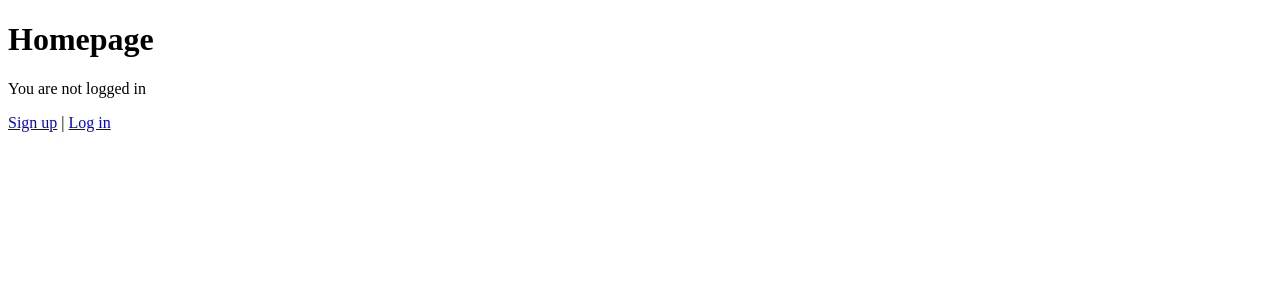
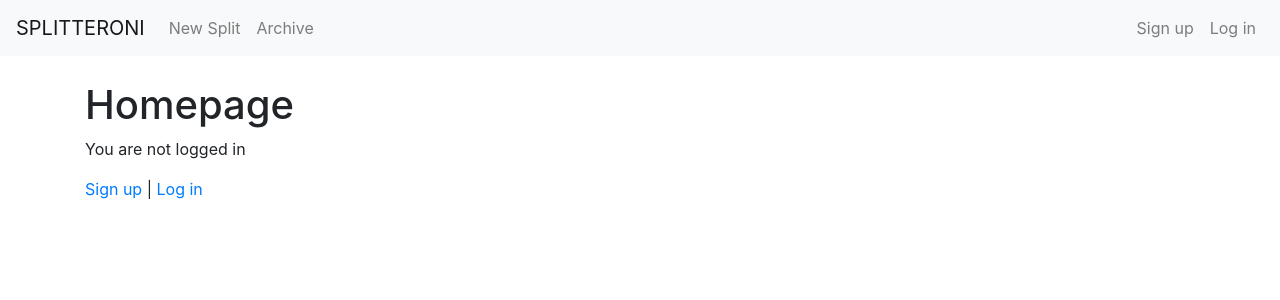
Before and after one commit to jlamonade/splitteroni, a Django app: template templates/home.html in a window 1280 px wide. Shown: the top 300 px of the page. Run offline with Django 3.2, Linux system fonts and the light colour scheme; the template is opened without the code that fills it, so the values that code supplies are empty; some libraries are stand-ins or nearby versions.

Commit message:
added allauth and email/password login only

```diff
--- a/config/urls.py
+++ b/config/urls.py
@@ -21,9 +21,8 @@ urlpatterns = [
     path('admin/', admin.site.urls),
 
     # User management
-    path('users/', include('django.contrib.auth.urls')),
+    path('users/', include('allauth.urls')),
 
     # Local apps
-    path('users/', include('users.urls')),
     path('', include('pages.urls')),
 ]
--- a/templates/_base.html
+++ b/templates/_base.html
@@ -1,11 +1,63 @@
+{% load static %}
 <!DOCTYPE html>
-<html lang="en">
+<html>
 <head>
-    <meta charset="UTF-8">
-    <title>{% block title %}{% endblock title %}</title>
+  <meta charset="utf-8">
+  <title>{% block title %}Splitteroni{% endblock title %}</title>
+  <meta name="viewport" content="width=device-width, initial-scale=1, shrink-to-fit=no">
+  <!-- CSS -->
+  <link rel="stylesheet" href="https://stackpath.bootstrapcdn.com/bootstrap/4.5.0/css/bootstrap.min.css"
+        integrity="sha384-9aIt2nRpC12Uk9gS9baDl411NQApFmC26EwAOH8WgZl5MYYxFfc+NcPb1dKGj7Sk" crossorigin="anonymous">
+  <link rel="stylesheet" href="{% static 'css/base.css' %}">
 </head>
 <body>
-{% block content %}
-{% endblock content %}
+  <header>
+    <nav class="navbar navbar-expand-md navbar-light bg-light"
+         style="margin-bottom: 25px">
+      <a class="navbar-brand" href="{% url 'home' %}">SPLITTERONI</a>
+      <button class="navbar-toggler" type="button" data-toggle="collapse" data-target="#navbarSupportedContent"
+              aria-controls="navbarSupportedContent" aria-expanded="false" aria-label="Toggle navigation">
+        <span class="navbar-toggler-icon"></span>
+      </button>
+
+      <div class="collapse navbar-collapse" id="navbarSupportedContent">
+        <ul class="navbar-nav mr-auto">
+          </li>
+          <li class="nav-item">
+            <a class="nav-link" href="#">New Split</a>
+          </li>
+          <li class="nav-item">
+            <a class="nav-link" href="#">Archive</a>
+          </li>
+        </ul>
+        <ul class="navbar-nav mr-right">
+            {% if user.is_authenticated %}
+              <li class="nav-item">
+                  <span class="navbar-text">Hello, {{ user.email }}!</span>
+              </li>
+              <li class="nav-item">
+                  <a class="nav-link" href="{% url 'account_logout' %}">Log out</a>
+              </li>
+            {% else %}
+              <li class="nav-item">
+                  <a class="nav-link" href="{% url 'account_signup' %}">Sign up</a>
+              </li>
+              <li class="nav-item">
+                  <a class="nav-link" href="{% url 'account_login' %}">Log in</a>
+              </li>
+            {% endif %}
+        </ul>
+      </div>
+    </nav>
+  </header>
+  <div class="container">
+    {% block content %}
+    {% endblock content %}
+  </div>
+  <!-- JavaScript -->
+  <!-- JS, Popper.js, and jQuery -->
+  <script src="https://code.jquery.com/jquery-3.5.1.slim.min.js" integrity="sha384-DfXdz2htPH0lsSSs5nCTpuj/zy4C+OGpamoFVy38MVBnE+IbbVYUew+OrCXaRkfj" crossorigin="anonymous"></script>
+  <script src="https://cdn.jsdelivr.net/npm/popper.js@1.16.1/dist/umd/popper.min.js" integrity="sha384-9/reFTGAW83EW2RDu2S0VKaIzap3H66lZH81PoYlFhbGU+6BZp6G7niu735Sk7lN" crossorigin="anonymous"></script>
+  <script src="https://stackpath.bootstrapcdn.com/bootstrap/4.5.0/js/bootstrap.bundle.min.js" integrity="sha384-1CmrxMRARb6aLqgBO7yyAxTOQE2AKb9GfXnEo760AUcUmFx3ibVJJAzGytlQcNXd" crossorigin="anonymous"></script>
 </body>
 </html>
--- a/templates/registration/login.html
+++ b/templates/account/login.html
@@ -1,4 +1,5 @@
 {% extends '_base.html' %}
+{% load crispy_forms_tags %}
 
 {% block title %}Log in{% endblock title %}
 
@@ -6,7 +7,7 @@
     <h2>Log in</h2>
     <form method="post">
         {% csrf_token %}
-        {{ form.as_p }}
-        <button type="submit">Log in</button>
+        {{ form|crispy }}
+        <button type="submit" class="btn btn-light">Log in</button>
     </form>
 {% endblock content %}
--- a/templates/registration/signup.html
+++ b/templates/account/signup.html
@@ -1,4 +1,5 @@
 {% extends '_base.html' %}
+{% load crispy_forms_tags %}
 
 {% block title %}Sign up{% endblock title %}
 
@@ -6,7 +7,7 @@
     <h2>Sign up</h2>
     <form method="post">
         {% csrf_token %}
-        {{ form.as_p }}
-        <button type="submit">Sign up</button>
+        {{ form|crispy }}
+        <button type="submit" class="btn btn-light">Sign up</button>
     </form>
 {% endblock content %}
--- a/templates/home.html
+++ b/templates/home.html
@@ -6,10 +6,10 @@
     <h1>Homepage</h1>
     {% if user.is_authenticated %}
         Hi {{ user.email }}!
-        <p><a href="{% url 'logout' %}">Log out</a></p>
+        <p><a href="{% url 'account_logout' %}">Log out</a></p>
     {% else %}
         <p>You are not logged in</p>
-        <a href="{% url 'signup' %}">Sign up</a> |
-        <a href="{% url 'login' %}">Log in</a>
+        <a href="{% url 'account_signup' %}">Sign up</a> |
+        <a href="{% url 'account_login' %}">Log in</a>
     {% endif %}
 {% endblock content %}
--- a/users/urls.py
+++ /dev/null
@@ -1,6 +0,0 @@
-from django.urls import path
-from .views import SignupPageView
-
-urlpatterns = [
-    path('signup/', SignupPageView.as_view(), name='signup'),
-]
```
Also changed, not shown: templates/account/logout.html (added, +13 -0 lines), users/tests.py (+13 -10 lines), users/views.py (deleted, +0 -10 lines), 2 other files.
